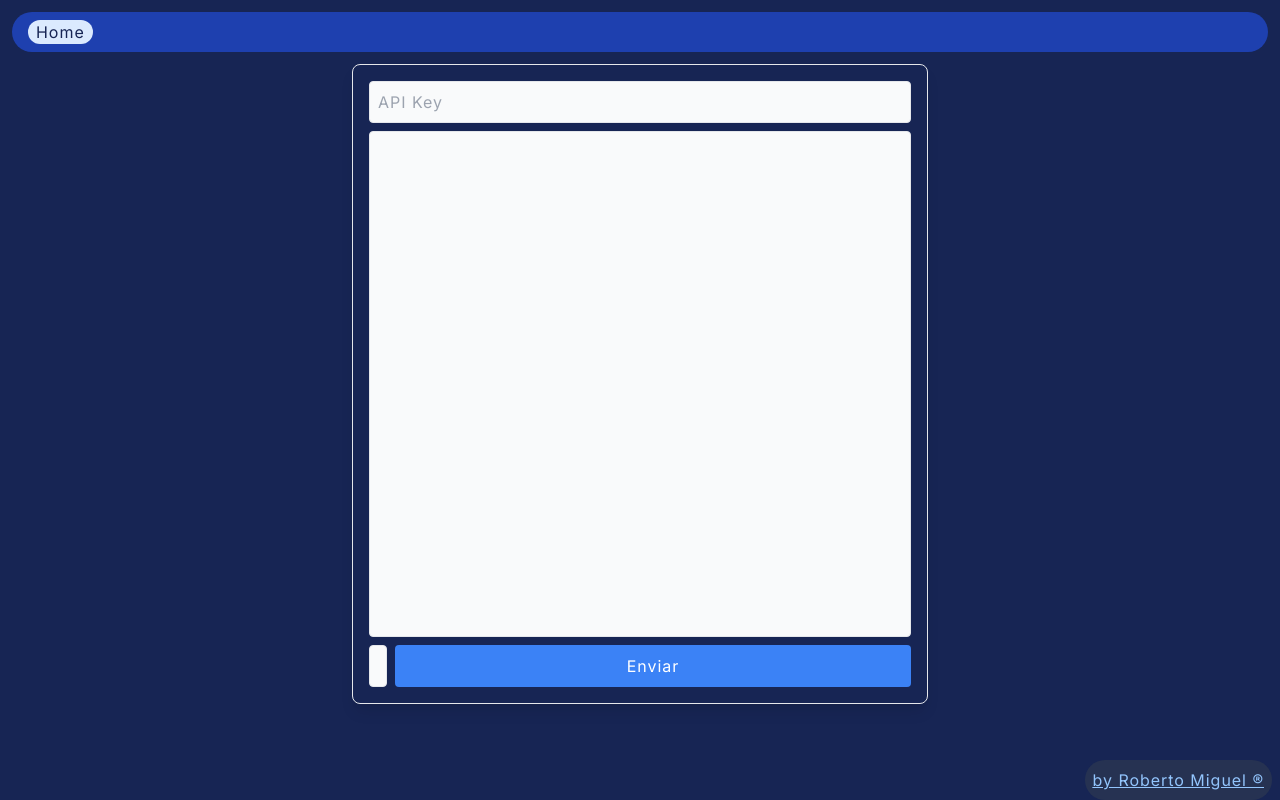
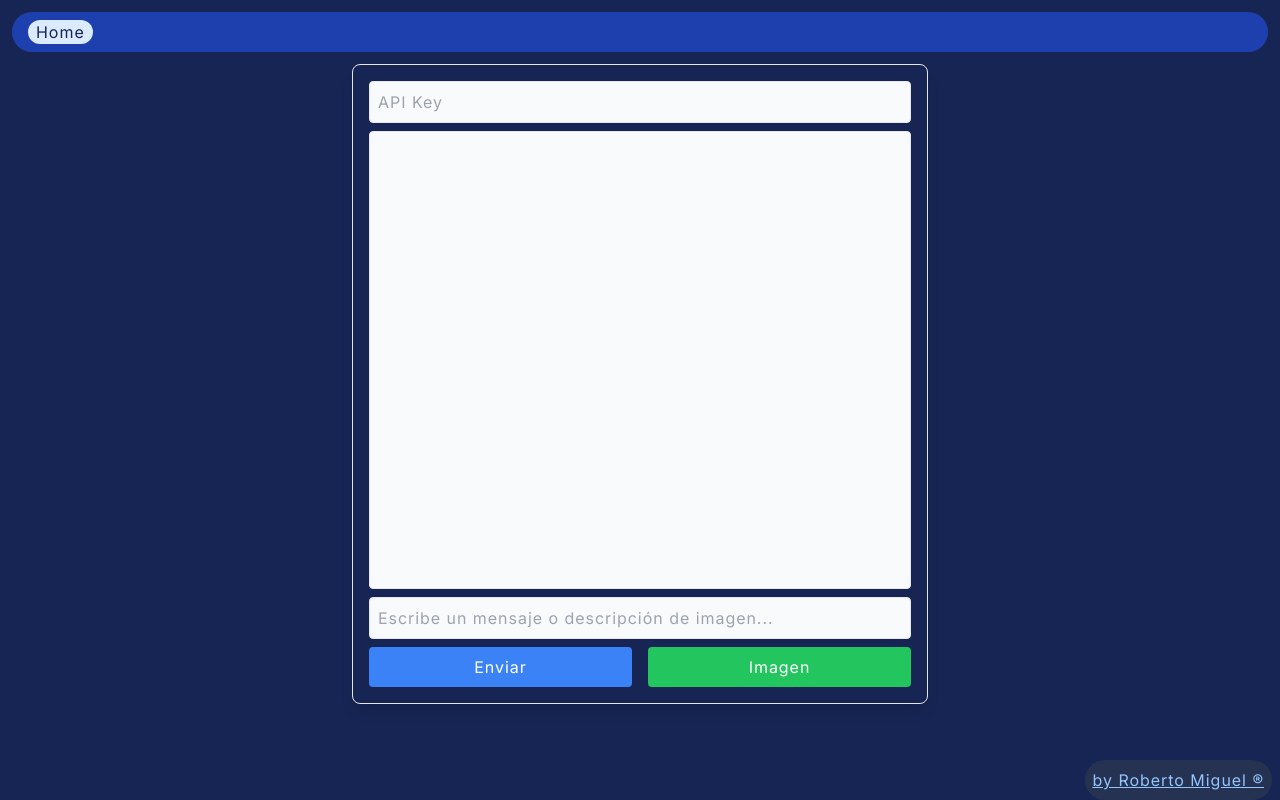
Before and after one commit to robertomiguel/experiencia-next, a Next.js app: page /chat in a window 1280 px wide. Built offline with nearby package versions, Linux system fonts and the light colour scheme.

Commit message:
remove 3er apis

```diff
--- a/src/app/art/page.tsx
+++ /dev/null
@@ -1,5 +0,0 @@
-import { ArtForm } from "@/components/art/ArtForm";
-
-export default function Art() {
-  return <ArtForm />;
-}
--- a/src/app/chat/page.tsx
+++ b/src/app/chat/page.tsx
@@ -1,3 +1,4 @@
+/* eslint-disable @next/next/no-img-element */
 'use client';
 
 import { useState, useRef, useCallback, useEffect } from 'react';
@@ -7,11 +8,13 @@ const Chat = () => {
   const [messages, setMessages] = useState<{ role: 'user' | 'assistant'; content: string }[]>([]);
   const [input, setInput] = useState('');
   const [loading, setLoading] = useState(false);
+  const [imageUrl, setImageUrl] = useState<string | null>(null);
+  const [error, setError] = useState<string | null>(null);
   const messagesEndRef = useRef<HTMLDivElement | null>(null);
 
   const sendMessage = useCallback(async () => {
     if (!input.trim() || !apiKey.trim()) return;
-
+    setError(null);
     const newMessage = { role: 'user', content: input };
     const updatedMessages: any = [...messages, newMessage];
     setMessages(updatedMessages);
@@ -33,18 +36,55 @@ const Chat = () => {
       });
 
       const data = await response.json();
-      if (data.choices) {
+      if (data.error) {
+        setError(data.error.message);
+      } else if (data.choices) {
         setMessages([...updatedMessages, { role: 'assistant', content: data.choices[0].message.content }]);
       }
     } catch (error) {
+      setError('Error fetching AI response.');
       console.error('Error fetching AI response:', error);
     }
     setLoading(false);
   }, [input, messages, apiKey]);
 
+  const generateImage = useCallback(async () => {
+    if (!input.trim() || !apiKey.trim()) return;
+    setLoading(true);
+    setImageUrl(null);
+    setError(null);
+
+    try {
+      const response = await fetch('https://api.openai.com/v1/images/generations', {
+        method: 'POST',
+        headers: {
+          'Content-Type': 'application/json',
+          Authorization: `Bearer ${apiKey}`,
+        },
+        body: JSON.stringify({
+          model: 'dall-e-2',
+          prompt: input,
+          n: 1,
+          size: '256x256',
+        }),
+      });
+
+      const data = await response.json();
+      if (data.error) {
+        setError(data.error.message);
+      } else if (data.data && data.data.length > 0) {
+        setImageUrl(data.data[0].url);
+      }
+    } catch (error) {
+      setError('Error generating image.');
+      console.error('Error generating image:', error);
+    }
+    setLoading(false);
+  }, [input, apiKey]);
+
   useEffect(() => {
     messagesEndRef.current?.scrollIntoView({ behavior: 'smooth' });
-  }, [messages]);
+  }, [messages, imageUrl]);
 
   return (
     <div className="flex flex-col max-w-xl mx-auto p-4 border rounded-lg shadow-lg h-[80vh]">
@@ -59,19 +99,26 @@ const Chat = () => {
         {messages.map((msg, index) => (
           <div key={index} className={`mb-2 p-2 rounded ${msg.role === 'user' ? 'bg-blue-200' : 'bg-gray-200'}`}>{msg.content}</div>
         ))}
+        {imageUrl && <img src={imageUrl} alt="Generated" className="mt-2 mx-auto" />}
+        {error && <p className="text-red-500 text-sm mt-2">{error}</p>}
         <div ref={messagesEndRef} />
       </div>
-      <div className="mt-2 flex gap-2">
+      <div className="mt-2 flex gap-2 flex-col">
         <input
           type="text"
           value={input}
           onChange={(e) => setInput(e.target.value)}
-          className="flex-1 p-2 border rounded"
-          placeholder="Escribe un mensaje..."
+          className="flex-1 p-2 border rounded w-full"
+          placeholder="Escribe un mensaje o descripción de imagen..."
         />
-        <button onClick={sendMessage} className="p-2 bg-blue-500 text-white rounded" disabled={loading}>
-          {loading ? 'Enviando...' : 'Enviar'}
-        </button>
+        <div className='flex flex-row gap-4' >
+          <button onClick={sendMessage} className="p-2 bg-blue-500 text-white rounded" disabled={loading}>
+            {loading ? 'Enviando...' : 'Enviar'}
+          </button>
+          <button onClick={generateImage} className="p-2 bg-green-500 text-white rounded" disabled={loading}>
+            {loading ? 'Generando...' : 'Imagen'}
+          </button>
+        </div>
       </div>
     </div>
   );
--- a/src/app/page.tsx
+++ b/src/app/page.tsx
@@ -1,4 +1,3 @@
-import { redirect } from "next/navigation";
 import path from "path";
 import fs from "fs";
 import { NextjsXP } from "@/components/home/NextjsXP";
--- a/src/components/home/NextjsXP.tsx
+++ b/src/components/home/NextjsXP.tsx
@@ -1,5 +1,7 @@
+'use client'
 import Link from "next/link";
 import style from "./style.module.css";
+import { Suspense } from "react";
 
 const list = [
   "Javascript",
@@ -20,6 +22,7 @@ const list = [
 
 export const NextjsXP = ({ routes }: { routes: string[] }) => {
   return (
+    <Suspense fallback={<div>Cargando...</div>}>
       <div className="flex flex-col gap-10 justify-center items-center">
         <div className="bg-blue-200 text-blue-700 font-bold p-2 flex flex-row gap-4 flex-wrap rounded-lg capitalize">
           {routes.map((route) => (
@@ -46,5 +49,6 @@ export const NextjsXP = ({ routes }: { routes: string[] }) => {
           </a>
         </div>
       </div>
+    </Suspense>
   );
 };
```
Lines whose indentation alone changed are shown as unchanged.
